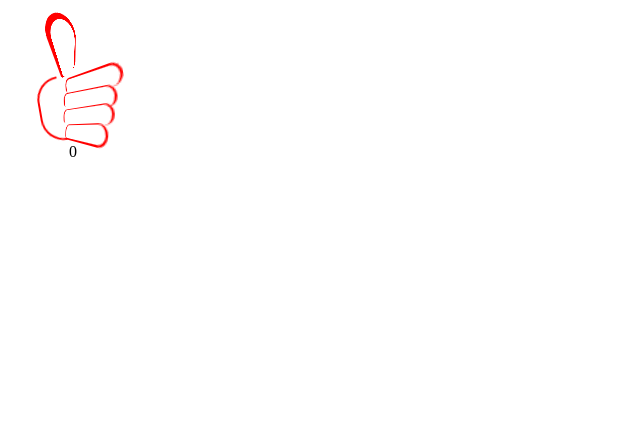
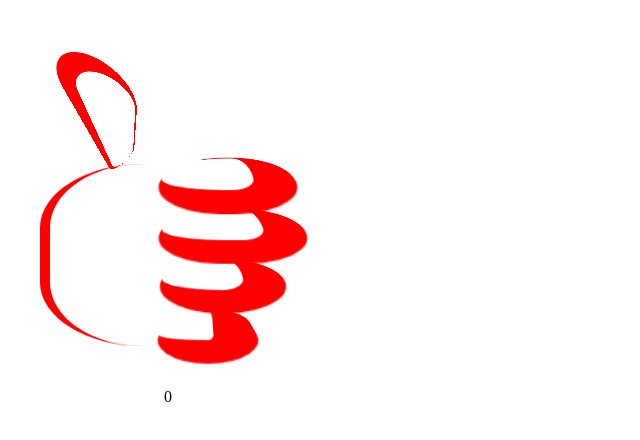
Before and after one commit to ttyc/thumbs-up, a website: page src/pages/index.html in a window 1280 px wide. Shown: the whole page, without its empty margins (0-640 px from the left). Drawn offline with Linux system fonts and the light colour scheme.

Commit message:
thumb-up

```diff
--- a/src/pages/index.html
+++ b/src/pages/index.html
@@ -16,7 +16,7 @@
     <div class="score-box">
         <div class="hands" id="js-thumb">
             <div class="f"></div>
-            <div class="head-center">
+            <div class="fingers">
                 <div class="finger"></div>
                 <div class="finger"></div>
                 <div class="finger"></div>
--- a/src/styles/index.css
+++ b/src/styles/index.css
@@ -1,71 +1,80 @@
+
 .score-box{
-    width: 90px;
-    margin: 20px 0 0 20px;
+    width: 320px;
+}
+.hands{
+    height: 400px;
+}
+.num{
     text-align: center;
 }
-.hands {
-    color: red;
-    margin-left: 20px;
-    margin-top: 20px;
+ .finger{
+    width: 100px;
+    height: 50px;
+    margin-top: -20px;
+    border: 2px solid red;
+    top: 100px;
+    left: 75px;
+    margin-left: 80px;
+    transform: perspective(80px) rotateX(45deg);
     position: relative;
-}
+    border-width: 20px 40px;
+    border-width: 20px 40px;
+    border-radius: 60px/35px;
+ }
 
-.hands .head-center .finger{
-    min-height: 1rem;
-    border: 2px solid red;
-    height: 10px;
-    width: 30px;
-    height: 15px;
-    transform: perspective(80px) rotateY(-45deg);
-    border-radius:20px 20px  20px 10px;
-    border-bottom: 0;
-    border-top: 1px solid red;
-}
-
-
-.hands .head-center .finger:first-child{
-    width: 20px;
-    height: 50px;
-    transform: perspective(25px) rotateX(-20deg) rotateY(38deg) rotateZ(-7deg);
+ .finger:first-child{
+    width: 35px;
+    height: 70px;
+    margin-left:0;
+    transform: perspective(30px) rotateX(-20deg) rotateY(38deg) rotateZ(-7deg);
     border-bottom: 2px solid red;
     border-top: 2px solid red;
     position: relative;
-    left: 8px;
-    top: 10px;
+    left: 95px;
+    top: 114px;
+    border-width: 3px;
     border-bottom: 0;
-}
-.hands .head-center .finger:nth-child(2){
-    border-top: 2px solid red;
-    width: 70px;
-    transform: perspective(80px) rotateY(-45deg) rotateZ(-10deg);
+    z-index: 500;
 
 }
-.hands .head-center .finger:nth-child(3){
-    width: 65px;
-    transform: perspective(80px) rotateY(-45deg) rotateZ(-4deg);
+.finger:nth-child(2){
+    border-left: none;
+    z-index: 400;
+    border-top-width: 2px;
+    width: 90px;
 
 }
-.hands .head-center .finger:nth-child(4){
-    width: 63px;
-    transform: perspective(80px) rotateY(-46deg) rotateZ(-2deg);
+.finger:nth-child(3){
+    border-top: none;
+    border-left: none;
+    z-index: 300;
+    width: 100px;
 
 }
-.hands .head-center .finger:last-child{
-    border-bottom: 2px solid red;
-    width: 60px;
-    transform: perspective(80px) rotateY(-53deg) rotateZ(4deg);
+.finger:nth-child(4){
+    border-top: none;
+    border-left: none;
+    z-index: 200;
+    width: 80px;
+
+}
+.finger:nth-child(5){
+    border-top: none;
+    border-left: none;
+    z-index: 100;
+    width: 50px;
 
 }
 
-.hands .f{
+.f{
+    width: 200px;
+    height: 200px;
+    border-radius: 150px/100px;
     position: absolute;
-    left: -9px;
-    top: 58px;
-    width: 21px;
-    height: 60px;
-    border-radius: 50px  0 0 50px;
-    border: 2px solid red;
-    border-right: none;
-    transform: perspective(100px) rotateY(-3deg) rotateZ(-10deg);
+    left: 40px;
+    top: 155px;
+    border-left: 10px solid red;
+    transform:rotateX(24deg);
 
 }
```
Also changed, not shown: karma.conf.js (added, +72 -0 lines), package.json (+10 -1 lines), src/scripts/index.js (+1 -12 lines), src/scripts/module/PraiseButton.js (added, +14 -0 lines), test/unit/PraiseButton.spec.js (added, +12 -0 lines), 2 other files.
